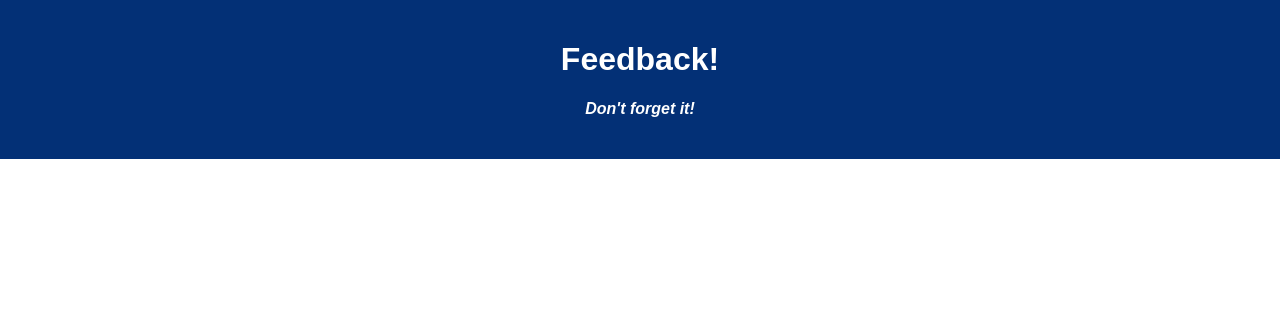
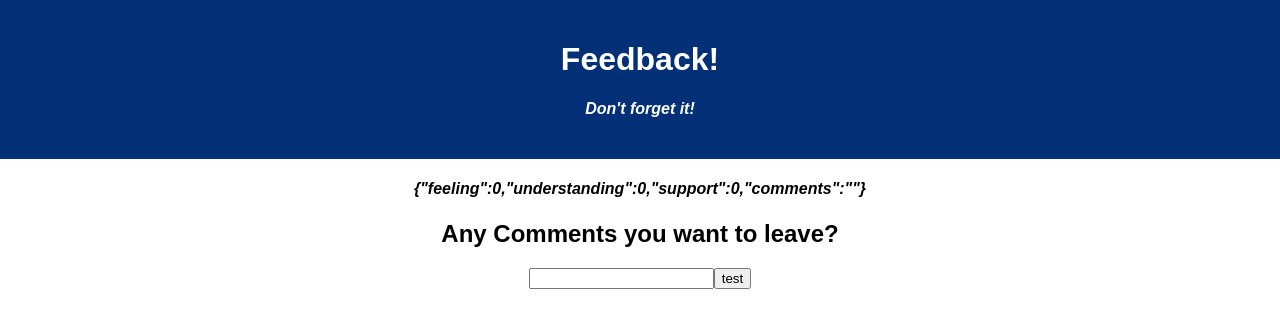
Before and after one commit to LifeofVic/Weekend-redux-feedback-loop, a React (Create React App) app: page /#/page4 in a window 1280 px wide. Shown: the top 328 px of the page. Built offline with nearby package versions, Linux system fonts and the light colour scheme.

Commit message:
Fixed where event handle onChange only registered 1 character

```diff
--- a/src/components/App/App.jsx
+++ b/src/components/App/App.jsx
@@ -6,6 +6,7 @@ import { useDispatch } from 'react-redux';
 import FeelingsPage from '../FeelingsPage1/Page1';
 import UnderstandingPage from '../UnderstandingPage2/Page2';
 import SupportPage from '../SupportPage3/Page3';
+import CommentsPage from '../CommentsPage4/Page4';
 
 export default function App() {
 	return (
@@ -26,13 +27,13 @@ export default function App() {
 				<Route exact path='/page3'>
 					<SupportPage />
 				</Route>
-				{/* <Route exact path='/page4'>
+				<Route exact path='/page4'>
 					<CommentsPage />
 				</Route>
 				<Route exact path='/review'>
-					<ReviewPage />
+					{/* <ReviewPage /> */}
 				</Route>
-				<Route exact path='/admin'>
+				{/* <Route exact path='/admin'>
 					<Admin />
 				</Route> */}
 			</Router>
--- a/src/components/CommentsPage4/Page4.jsx
+++ b/src/components/CommentsPage4/Page4.jsx
@@ -14,4 +14,40 @@ understanding: //*number provided by [UNDERSTANDING PAGE]
 support:  //*number provided by [SUPPORT PAGE]
 comments: //! INSERTED BY THIS FILE.
 */
+
+	const userFeedback = useSelector(store => store.userFeedback);
+	const [commentValue, setCommentValue] = useState('');
+	const dispatch = useDispatch();
+	const history = useHistory();
+
+	const handleChange = event => {
+		setCommentValue(event.target.value);
+	};
+
+	const handleSubmit = e => {
+		e.preventDefault();
+		console.log('This is what event is: ', e);
+		if (!commentValue)
+			dispatch({
+				type: 'SET_COMMENTS',
+				payload: '',
+			});
+		else {
+			dispatch({
+				type: 'SET_COMMENTS',
+				payload: commentValue,
+			});
+		}
+		history.push('/review');
+	};
+	return (
+		<div className='feelings-container'>
+			<h4>{JSON.stringify(userFeedback)}</h4>
+			<form id='feelings-section' onSubmit={handleSubmit}>
+				<h2> Any Comments you want to leave? </h2>
+				<input type='text' onChange={handleChange} />
+				<button type='submit'> test</button>
+			</form>
+		</div>
+	);
 }
--- a/src/components/FeelingsPage1/Page1.jsx
+++ b/src/components/FeelingsPage1/Page1.jsx
@@ -21,6 +21,10 @@ comments:
 	const dispatch = useDispatch();
 	const history = useHistory();
 
+	const handleChange = event => {
+		setFeelingValue(Number(event.target.value));
+	};
+
 	const handleSubmit = e => {
 		e.preventDefault();
 		console.log('This is what event is: ', e);
@@ -36,11 +40,7 @@ comments:
 			<h4>{JSON.stringify(userFeedback)}</h4>
 			<form id='feelings-section' onSubmit={handleSubmit}>
 				<h2> How are you feeling today? </h2>
-				<input
-					type='number'
-					required
-					onChange={e => setFeelingValue(Number(...e.target.value))}
-				/>
+				<input type='number' required onChange={handleChange} />
 				<button type='submit'> test</button>
 			</form>
 		</div>
--- a/src/components/SupportPage3/Page3.jsx
+++ b/src/components/SupportPage3/Page3.jsx
@@ -18,6 +18,10 @@ comments: //NEXT PAGE
 	const [supportValue, setSupportValue] = useState();
 	const dispatch = useDispatch();
 	const history = useHistory();
+
+	const handleChange = event => {
+		setSupportValue(Number(event.target.value));
+	};
 
 	const handleSubmit = e => {
 		e.preventDefault();
@@ -51,11 +55,7 @@ comments: //NEXT PAGE
 			<form id='feelings-section' onSubmit={handleSubmit}>
 				<h2> How well are you being supported? </h2>
 				<h5> 1 - Being the Lowest & 10 - being the Highest</h5>
-				<input
-					type='number'
-					required
-					onChange={e => setSupportValue(Number(...e.target.value))}
-				/>
+				<input type='number' required onChange={handleChange} />
 				<button type='submit'> test</button>
 			</form>
 		</div>
--- a/src/components/UnderstandingPage2/Page2.jsx
+++ b/src/components/UnderstandingPage2/Page2.jsx
@@ -22,6 +22,10 @@ comments:
 	const dispatch = useDispatch();
 	const history = useHistory();
 
+	const handleChange = event => {
+		setUndValue(Number(event.target.value));
+	};
+
 	const handleSubmit = e => {
 		e.preventDefault();
 		console.log('This is what event is: ', e);
@@ -37,11 +41,7 @@ comments:
 			<h4>{JSON.stringify(userFeedback)}</h4>
 			<form id='feelings-section' onSubmit={handleSubmit}>
 				<h2> How well are you understanding the content? </h2>
-				<input
-					type='number'
-					required
-					onChange={e => setUndValue(Number(...e.target.value))}
-				/>
+				<input type='number' required onChange={handleChange} />
 				<button type='submit'> test</button>
 			</form>
 		</div>
```
